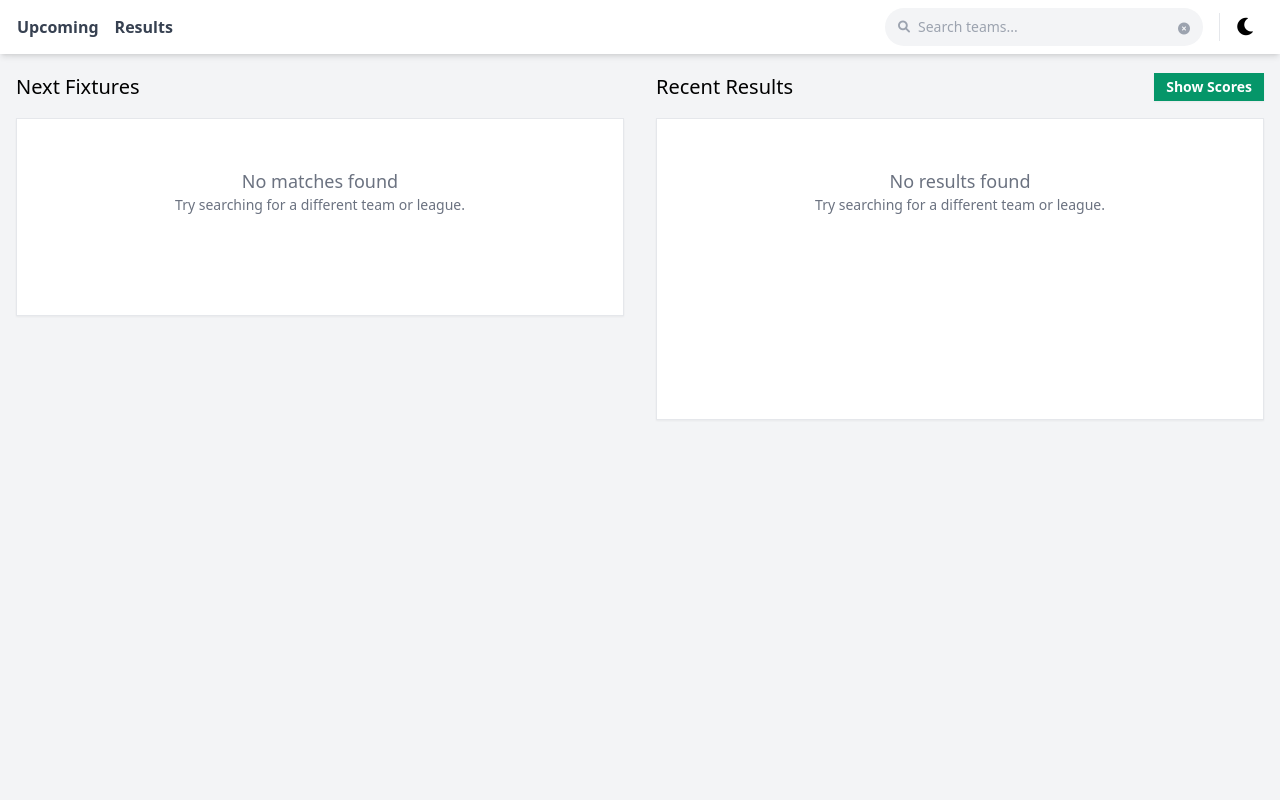
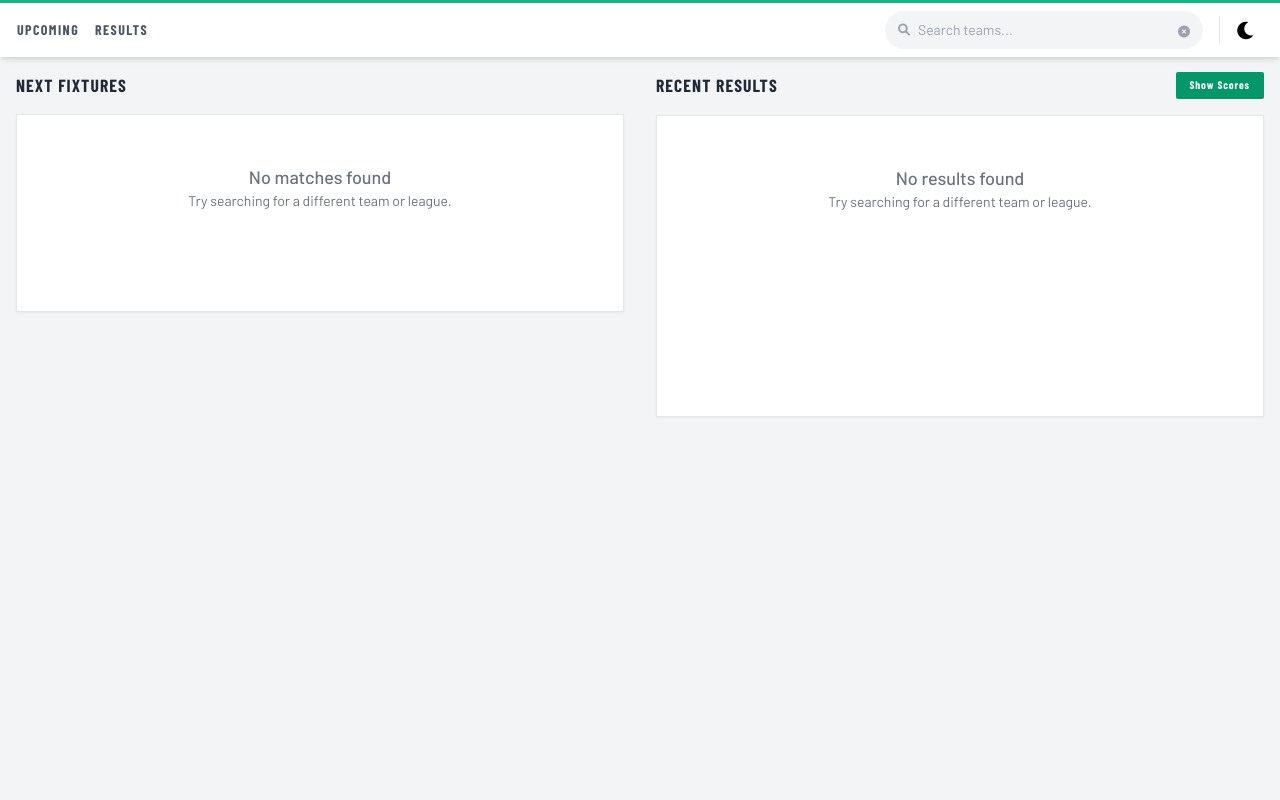
Before and after one commit to romayneeastmond/football-dashboard-htmx-tailwind-python, a Flask app: page / in a window 1280 px wide. Run offline with Flask 2, Linux system fonts and the light colour scheme; data that the repository does not hold is empty; some libraries are stand-ins or nearby versions.

Commit message:
style: Modernize font families.

```diff
--- a/templates/index.html
+++ b/templates/index.html
@@ -8,9 +8,8 @@
 	<link rel="shortcut icon" href="{{ url_for('static', filename='favicon.png') }}" type="image/x-icon" sizes="48x48" />
 	<link rel="shortcut icon" href="{{ url_for('static', filename='favicon.png') }}" type="image/x-icon" />
 	<link href="https://cdn.jsdelivr.net/npm/tailwindcss@2.2.19/dist/tailwind.min.css" rel="stylesheet" />
-	<link href="https://cdnjs.cloudflare.com/ajax/libs/highlight.js/10.3.1/styles/default.min.css" rel="stylesheet" />
-	<link href="https://cdnjs.cloudflare.com/ajax/libs/highlight.js/10.3.1/styles/default.min.css" rel="stylesheet" />
 	<link href="https://cdnjs.cloudflare.com/ajax/libs/font-awesome/6.0.0-beta3/css/all.min.css" rel="stylesheet">
+	<link href="https://fonts.googleapis.com/css2?family=Barlow+Condensed:wght@600;700&family=Barlow:wght@400;500;600&display=swap" rel="stylesheet">
 	<script src="https://cdn.tailwindcss.com"></script>
 	<script src="https://unpkg.com/htmx.org"></script>
 	<script src="https://code.jquery.com/jquery-3.3.1.min.js"></script>
@@ -138,7 +137,7 @@
 		}
 
 		function toggleScores(btn) {
-			const isShowing = btn.innerText.trim() === "Show Scores";
+			const isShowing = btn.innerText.trim().toLowerCase() === "show scores";
 			btn.innerText = isShowing ? "Hide Scores" : "Show Scores";
 
 			applyScoresState(document.getElementById('results-container'), isShowing);
@@ -153,6 +152,84 @@
 		}
 	</script>
 	<style>
+		:root {
+			--accent: #10b981;
+			--accent-dark: #059669;
+			--font-body: 'Barlow', sans-serif;
+			--font-display: 'Barlow Condensed', sans-serif;
+		}
+
+		body {
+			font-family: var(--font-body);
+		}
+
+		h1, h2, h3, h4, h5, .nav-link {
+			font-family: var(--font-display);
+			letter-spacing: 0.02em;
+		}
+
+		/* Nav top accent */
+		nav {
+			border-top: 3px solid var(--accent);
+		}
+
+		/* Section headings */
+		.section-heading {
+			font-family: var(--font-display);
+			font-size: 1.1rem;
+			font-weight: 700;
+			letter-spacing: 0.06em;
+			text-transform: uppercase;
+		}
+
+		/* Cards */
+		.card {
+			border-radius: 2px;
+			border: 1px solid #e5e7eb;
+			transition: box-shadow 0.15s ease;
+		}
+		.dark .card {
+			border-color: #3f3f46;
+		}
+
+		/* Match row */
+		.match-row {
+			border-radius: 1px;
+			transition: background 0.12s ease;
+		}
+
+		/* Standings table */
+		.standings-table th {
+			font-family: var(--font-display);
+			font-size: 10px;
+			letter-spacing: 0.08em;
+			text-transform: uppercase;
+			font-weight: 700;
+		}
+
+		/* Show scores button */
+		.scores-btn {
+			font-family: var(--font-display);
+			letter-spacing: 0.08em;
+			font-size: 11px;
+			font-weight: 700;
+			padding: 5px 14px;
+			border-radius: 2px;
+		}
+
+		/* Back to top */
+		#backToTop {
+			font-family: var(--font-display);
+			font-size: 1rem;
+			font-weight: 700;
+			border-radius: 2px;
+			width: 36px;
+			height: 36px;
+			display: flex;
+			align-items: center;
+			justify-content: center;
+		}
+
 		#search-results:empty {
 			display: none;
 		}
@@ -224,10 +301,10 @@
 	<nav class="fixed top-0 left-0 w-full bg-white dark:bg-zinc-900 shadow-md z-10">
 		<div class="flex items-center justify-between p-2 px-6">
 			<div class="flex items-center gap-2 sm:gap-4" style="margin-left: -7px;">
-				<a href="#upcoming-container-section" class="text-gray-700 dark:text-gray-300 hover:text-emerald-500 font-bold transition-all">Upcoming</a>
-				<a href="#results-container-section" class="text-gray-700 dark:text-gray-300 hover:text-emerald-500 font-bold transition-all">Results</a>
+				<a href="#upcoming-container-section" class="nav-link text-gray-600 dark:text-gray-300 hover:text-emerald-500 dark:hover:text-emerald-400 text-sm tracking-widest uppercase font-bold transition-colors">Upcoming</a>
+				<a href="#results-container-section" class="nav-link text-gray-600 dark:text-gray-300 hover:text-emerald-500 dark:hover:text-emerald-400 text-sm tracking-widest uppercase font-bold transition-colors">Results</a>
 				{% if leagues %}
-				<a href="#league-standings-section" class="text-gray-700 dark:text-gray-300 hover:text-emerald-500 font-bold transition-all">Standings</a>
+				<a href="#league-standings-section" class="nav-link text-gray-600 dark:text-gray-300 hover:text-emerald-500 dark:hover:text-emerald-400 text-sm tracking-widest uppercase font-bold transition-colors">Standings</a>
 				{% endif %}
 			</div>
 
@@ -255,7 +332,7 @@
 		<!-- Upcoming -->
 		<section id="upcoming-container-section" class="w-full xl:w-1/2">
 			<div class="p-2 px-4">
-				<h1 class="text-[1.25rem] dark:text-white">Next Fixtures</h1>
+				<h1 class="section-heading text-gray-800 dark:text-white">Next Fixtures</h1>
 			</div>
 			<div class="flex flex-col md:flex-row">
 				<div class="w-full">
@@ -272,10 +349,8 @@
 		<!-- Recent Results -->
 		<section id="results-container-section" class="w-full xl:w-1/2 mt-8 xl:mt-0">
 			<div class="p-2 px-4 flex items-center justify-between">
-				<h1 class="text-[1.25rem] dark:text-white">Recent Results</h1>
-				<button onclick="toggleScores(this)" class="px-3 py-1 bg-emerald-600 text-white text-sm font-semibold hover:bg-emerald-700 transition shadow-sm">
-					Show Scores
-				</button>
+				<h1 class="section-heading text-gray-800 dark:text-white">Recent Results</h1>
+				<button onclick="toggleScores(this)" class="scores-btn bg-emerald-600 text-white hover:bg-emerald-700 transition-colors">Show Scores</button>
 			</div>
 			<div class="flex flex-col md:flex-row">
 				<div class="w-full">
@@ -293,15 +368,15 @@
 	{% if leagues %}
 	<section id="league-standings-section">
 		<div class="p-2 pt-4 px-4">
-			<h1 class="text-[1.25rem] dark:text-white">Football Standings</h1>
+			<h1 class="section-heading text-gray-800 dark:text-white">Football Standings</h1>
 		</div>
 		<div class="w-full overflow-x-auto p-2 px-4">
 			<div class="flex space-x-6 mb-4 min-w-max">
 				{% for league, standings in leagues.items() %}
-				<div class="bg-white border col-span-1 p-4 shadow-sm dark:bg-zinc-900 dark:border-zinc-700 dark:text-white">
-					<h2 class="mb-2">{{ league }}</h2>
+				<div class="bg-white border col-span-1 p-4 shadow-sm dark:bg-zinc-900 dark:border-zinc-700 dark:text-white" style="border-radius:2px">
+					<h2 class="section-heading text-gray-800 dark:text-white mb-3 text-base">{{ league }}</h2>
 
-					<table class="border-collapse border border-gray-200 table-auto rounded-md text-xs w-[450px]">
+					<table class="standings-table border-collapse border border-gray-200 table-auto text-xs w-[450px]">
 						<tr class="border-l-4 bg-gray-200 dark:bg-zinc-800 dark:border-b-zinc-700 dark:text-white">
 							<th class="border-b border-b-gray-200 p-2">&nbsp;</th>
 							<th class="border-b border-b-gray-200 p-2 text-left">Team</th>
--- a/templates/partials/events.html
+++ b/templates/partials/events.html
@@ -2,18 +2,18 @@
 	{% if events %}
 	{% for event in events %}
 	<div class="p-4 w-full">
-		<h4 class="font-bold text-lg mb-4 border-b border-gray-200 dark:border-zinc-700 pb-2">{{ event.date }}</h4>
+		<h4 class="font-bold text-base mb-4 border-b border-gray-200 dark:border-zinc-700 pb-2 tracking-wide" style="font-family:'Barlow Condensed',sans-serif;letter-spacing:0.05em;text-transform:uppercase">{{ event.date }}</h4>
 
 		{% for value in event.match_values %}
 		<div class="mb-6 mt-4">
-			<h5 class="font-semibold text-sm mb-3 capitalize text-gray-700 dark:text-gray-300">{{ value.title }}</h5>
+			<h5 class="font-bold text-[10px] mb-3 uppercase tracking-widest text-gray-500 dark:text-gray-400" style="font-family:'Barlow Condensed',sans-serif;letter-spacing:0.1em">{{ value.title }}</h5>
 
 			<div class="grid grid-cols-1 md:grid-cols-2 lg:grid-cols-2 xl:grid-cols-2 2xl:grid-cols-3 gap-4">
 				{% for match in value.matches %}
-				<div class="grid grid-cols-[0.5fr_minmax(0,1fr)_0.5fr_minmax(0,1fr)] items-center bg-white border shadow-sm p-3 text-gray-900 hover:bg-gray-100 dark:hover:bg-zinc-200 dark:bg-zinc-800 dark:border-zinc-700 dark:text-white dark:hover:text-black rounded-sm">
-					<div class="text-left text-xs font-semibold text-emerald-600 dark:text-emerald-400">{{ match.time }}</div>
+				<div class="match-row grid grid-cols-[0.5fr_minmax(0,1fr)_0.5fr_minmax(0,1fr)] items-center bg-white border shadow-sm p-3 text-gray-900 hover:bg-gray-50 dark:hover:bg-zinc-700 dark:bg-zinc-800 dark:border-zinc-700 dark:text-white">
+					<div class="text-left text-xs font-bold text-emerald-600 dark:text-emerald-400" style="font-family:'Barlow Condensed',sans-serif;letter-spacing:0.04em">{{ match.time }}</div>
 					<div class="text-right text-xs font-medium truncate" title="{{ match.home_team }}">{{ match.home_team }}</div>
-					<div class="text-center text-xs text-gray-500">vs</div>
+					<div class="text-center text-[10px] text-gray-400 font-bold tracking-widest" style="font-family:'Barlow Condensed',sans-serif">VS</div>
 					<div class="text-left text-xs font-medium truncate" title="{{ match.away_team }}">{{ match.away_team }}</div>
 				</div>
 				{% endfor %}
--- a/templates/partials/results.html
+++ b/templates/partials/results.html
@@ -2,20 +2,20 @@
 	{% if events %}
 	{% for event in events %}
 	<div class="p-4 w-full">
-		<h4 class="font-bold text-lg mb-4 border-b border-gray-200 dark:border-zinc-700 pb-2">{{ event.date }}</h4>
+		<h4 class="font-bold text-base mb-4 border-b border-gray-200 dark:border-zinc-700 pb-2" style="font-family:'Barlow Condensed',sans-serif;letter-spacing:0.05em;text-transform:uppercase">{{ event.date }}</h4>
 
 		{% for value in event.match_values %}
 		<div class="mb-6 mt-4">
-			<h5 class="font-semibold text-sm mb-3 capitalize text-gray-700 dark:text-gray-300">{{ value.title }}</h5>
+			<h5 class="font-bold text-[10px] mb-3 uppercase tracking-widest text-gray-500 dark:text-gray-400" style="font-family:'Barlow Condensed',sans-serif;letter-spacing:0.1em">{{ value.title }}</h5>
 
 			<div class="grid grid-cols-1 md:grid-cols-2 lg:grid-cols-2 xl:grid-cols-2 2xl:grid-cols-3 gap-4">
 				{% for match in value.matches %}
-				<div class="grid grid-cols-[0.5fr_minmax(0,1fr)_0.5fr_minmax(0,1fr)] items-center bg-white border shadow-sm p-3 text-gray-900 hover:bg-gray-100 dark:hover:bg-zinc-200 dark:bg-zinc-800 dark:border-zinc-700 dark:text-white dark:hover:text-black rounded-sm">
-					<div class="text-center text-xs font-normal text-green-600 dark:text-green-400">
+				<div class="match-row grid grid-cols-[0.5fr_minmax(0,1fr)_0.5fr_minmax(0,1fr)] items-center bg-white border shadow-sm p-3 text-gray-900 hover:bg-gray-50 dark:hover:bg-zinc-700 dark:bg-zinc-800 dark:border-zinc-700 dark:text-white">
+					<div class="text-center text-xs font-bold text-green-600 dark:text-green-400" style="font-family:'Barlow Condensed',sans-serif">
 						<span class="actual-score opacity-0 transition-opacity duration-300">{{ match.time }}</span>
 					</div>
 					<div class="text-right text-xs font-medium truncate team-home" title="{{ match.home_team }}">{{ match.home_team }}</div>
-					<div class="text-center text-xs text-gray-500">vs</div>
+					<div class="text-center text-[10px] text-gray-400 font-bold tracking-widest" style="font-family:'Barlow Condensed',sans-serif">VS</div>
 					<div class="text-left text-xs font-medium truncate team-away" title="{{ match.away_team }}">{{ match.away_team }}</div>
 				</div>
 				{% endfor %}
```
Also changed, not shown: .claude/settings.local.json (added).
